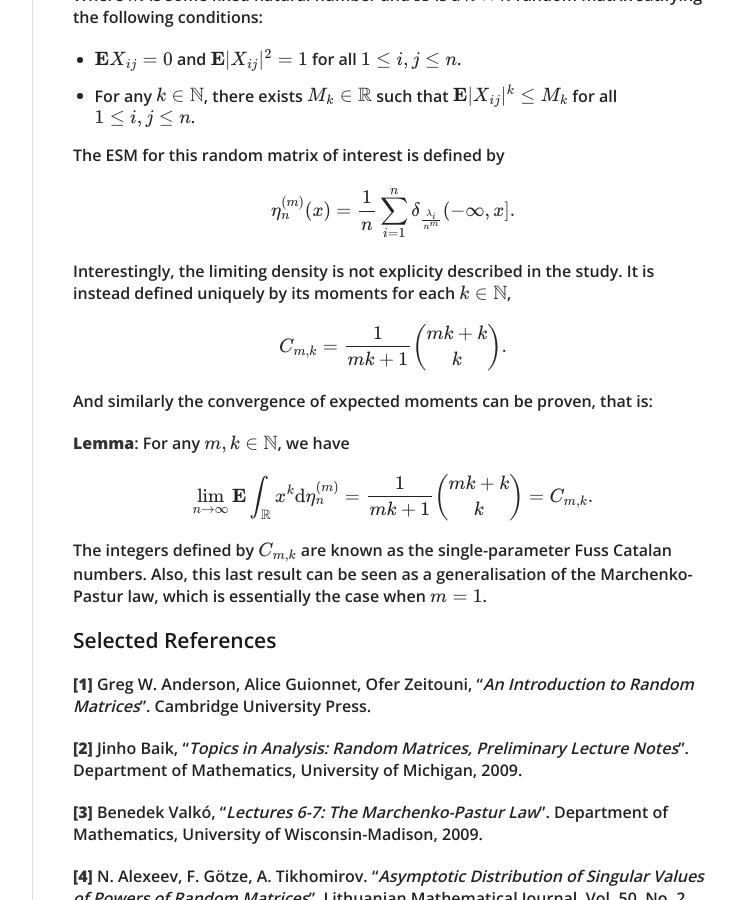
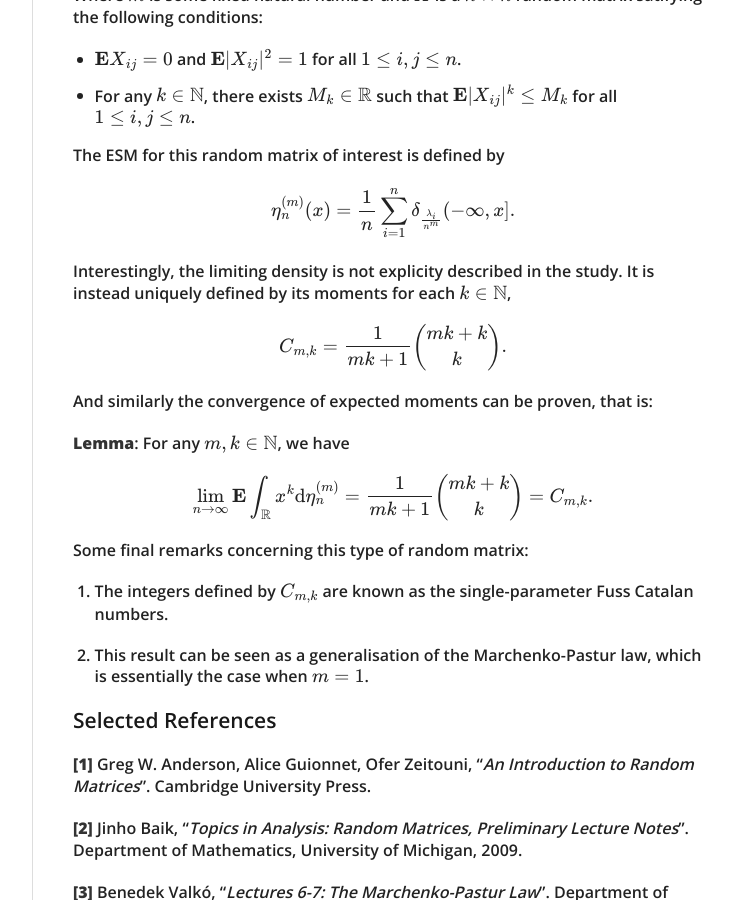
Before and after one commit to Wentong-DST/Wentong-DST.github.io, a Jekyll site: the page built from _posts/2016-07-11-limiting-eigenvalue-densities-of-random-matrices.md, in a window 1280 px wide and 900 px high, scrolled down 3157 px. Shown: the whole window, without its empty margins (378-1114 px from the left). Built offline with Jekyll 4.4.1, drawn with Linux system fonts in a browser that asks for light colours; nearby versions of some CDN libraries; formulas are drawn with MathJax 3.

Commit message:
edited post

```diff
--- a/_posts/2016-07-11-limiting-eigenvalue-densities-of-random-matrices.md
+++ b/_posts/2016-07-11-limiting-eigenvalue-densities-of-random-matrices.md
@@ -104,7 +104,7 @@ The ESM for this random matrix of interest is defined by
 
 $$\eta_{n}^{(m)}(x) = \frac{1}{n}\sum_{i=1}^{n}\delta_{\frac{\lambda_{i}}{n^{m}}}(-\infty,x].$$
 
-Interestingly, the limiting density is not explicity described in the study. It is instead defined uniquely by its moments for each $$k \in \mathbb{N}$$,
+Interestingly, the limiting density is not explicity described in the study. It is instead uniquely defined by its moments for each $$k \in \mathbb{N}$$,
 
 $$C_{m, k} = \frac{1}{mk + 1} \binom{mk + k}{k}.$$
 
@@ -114,7 +114,11 @@ And similarly the convergence of expected moments can be proven, that is:
 
 $$\lim_{n\to\infty}\mathbf{E}\int_{\mathbb{R}}x^{k}\text{d}\eta_{n}^{(m)}=\frac{1}{mk + 1} \binom{mk + k}{k}=C_{m,k}.$$
 
-The integers defined by $$C_{m, k}$$ are known as the single-parameter Fuss Catalan numbers. Also, this last result can be seen as a generalisation of the Marchenko-Pastur law, which is essentially the case when $$m = 1$$.
+Some final remarks concerning this type of random matrix:
+
+1. The integers defined by $$C_{m, k}$$ are known as the single-parameter Fuss Catalan numbers.
+
+2. This result can be seen as a generalisation of the Marchenko-Pastur law, which is essentially the case when $$m = 1$$.
 
 
 ### Selected References
```
